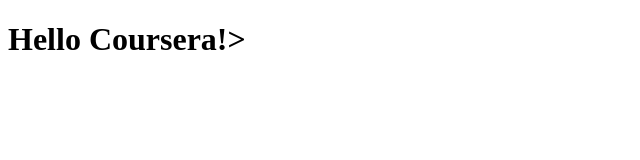
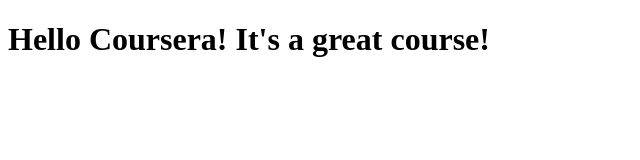
Before and after one commit to MaddyGun/coursera-test, a plain HTML site: page site/index.html in a window 1280 px wide. Shown: the whole page, without its empty margins (0-640 px from the left). Drawn offline with Linux system fonts and the light colour scheme.

Commit message:
Small addition to our page content.

```diff
--- a/site/index.html
+++ b/site/index.html
@@ -4,6 +4,6 @@
 	<title>Hello Coursera!></title>
 </head>
 <body>
-<h1>Hello Coursera!></h1>
+<h1>Hello Coursera! It's a great course!</h1>
 </body>
 </html>
```
